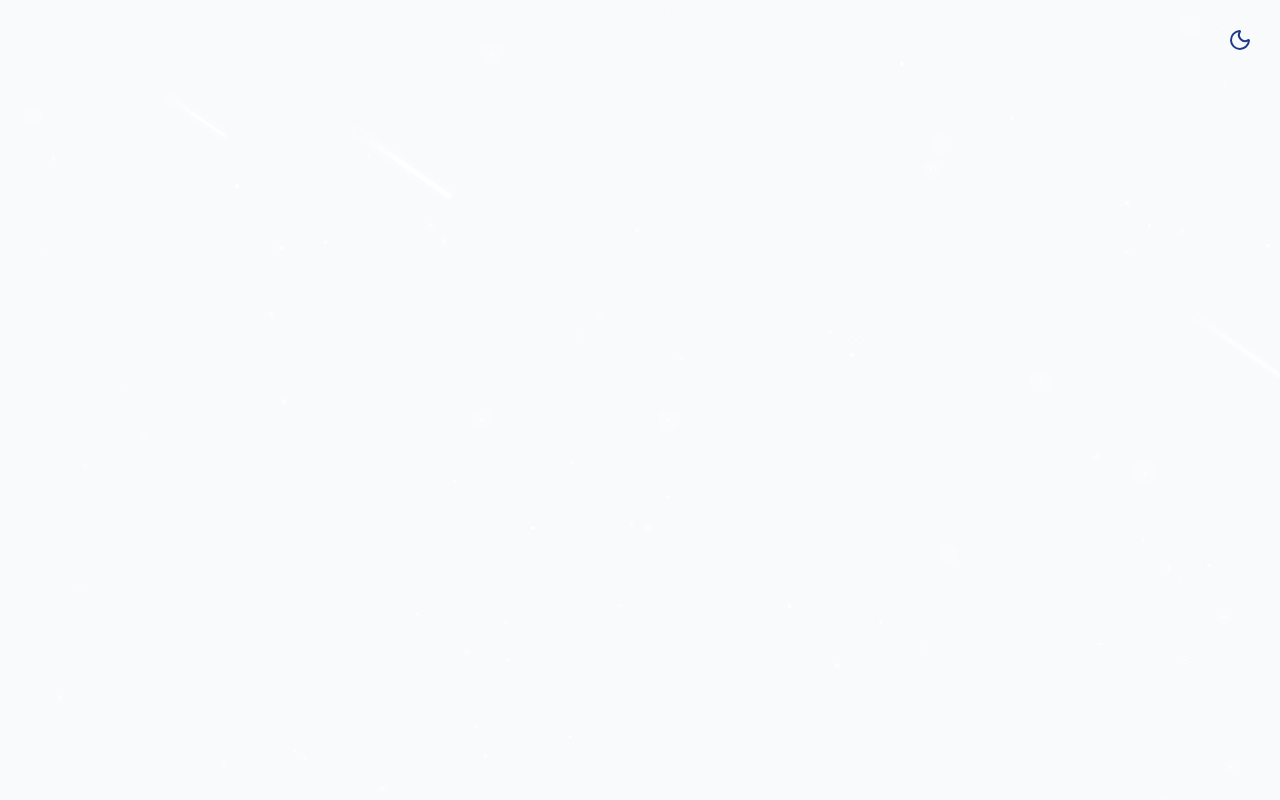
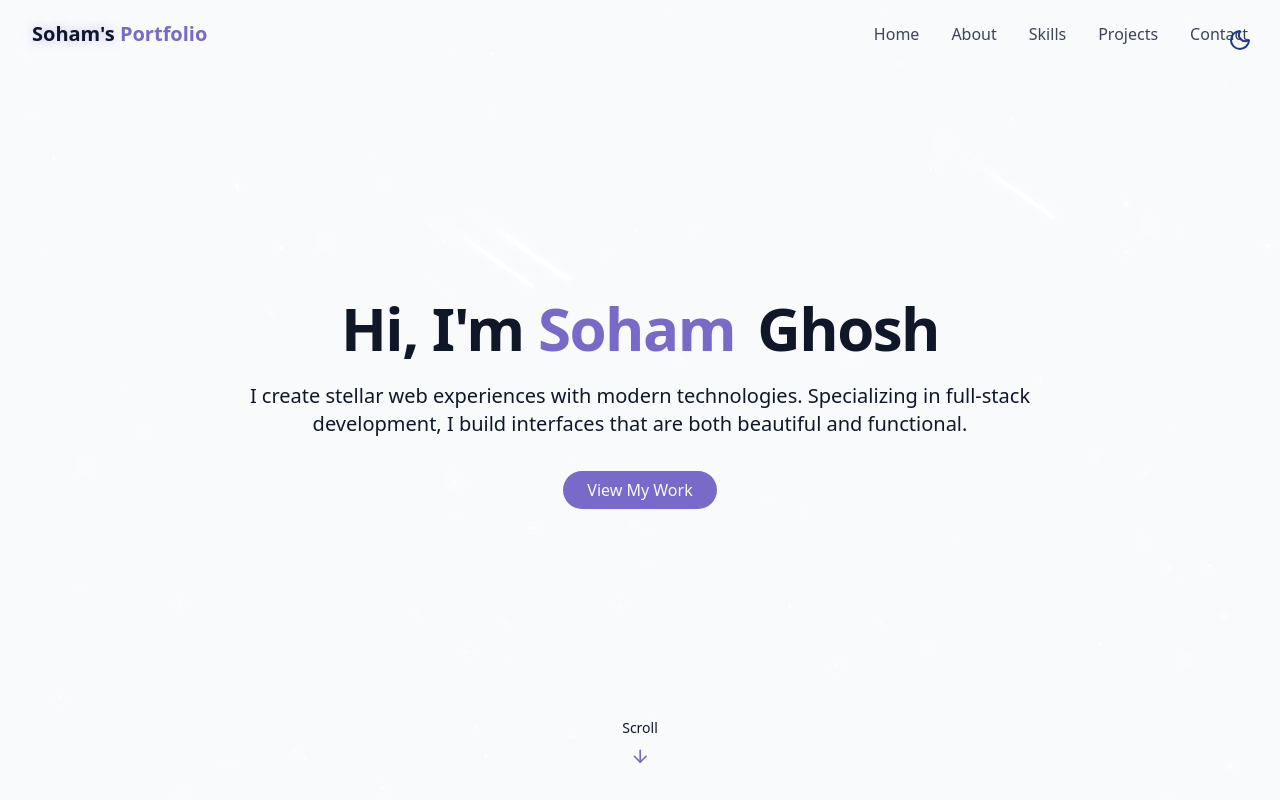
Before and after one commit to GhoshSoham27/Personal-Portfolio, a React (Vite) app: page / in a window 1280 px wide. Built offline with nearby package versions, Linux system fonts and the light colour scheme.

Commit message:
added the hero section

```diff
--- /dev/null
+++ b/src/components/HeroSection.jsx
@@ -0,0 +1,32 @@
+import { ArrowDown } from "lucide-react"
+
+export const HeroSection = () => {
+
+    return (
+        <section id="hero" className="relative min-h-screen flex flex-col items-center justify-center px-4">
+            <div className="container max-w-4xl mx-auto text-center z-10">
+                <div className="space-y-6">
+                    <h1 className="text-4xl md:text-6xl font-bold tracking-tight">
+                        <span className="opacity-0 animate-fade-in"> Hi, I'm</span>
+                        <span className="text-primary opacity-0 animate-fade-in-delay-1"> Soham</span>
+                        <span className="text-gradient ml-2 opacity-0 animate-fade-in-delay-2"> Ghosh</span>
+                    </h1>
+                    <p className="text-lg md:text-xl text-muted-foreground max-2-2xl mx-auto opacity-0 animate-fade-in-delay-3">
+                        I create stellar web experiences with modern technologies.
+                        Specializing in full-stack development, I build interfaces that are
+                        both beautiful and functional.
+                    </p>
+                    <div className="pt-4 opacity-0 animate-fade-in-delay-4">
+                        <a href="#projects" className="cosmic-button">
+                            View My Work
+                        </a>
+                    </div>
+                </div>
+            </div>
+            <div className="absolute bottom-8 left-1/2 transform -translate-x-1/2 flex flex-col items-center animate-bounce">
+                <span className="text-sm text-muted-foreground mb-2">Scroll</span>
+                <ArrowDown className="h-5 w-5 text-primary"/>
+            </div>
+        </section>
+    )
+}
--- a/src/components/Navbar.jsx
+++ b/src/components/Navbar.jsx
@@ -0,0 +1,53 @@
+import { useEffect, useState } from "react"
+import { cn } from "../lib/utils"
+import { Menu, X } from "lucide-react";
+
+const navItems = [
+    {name: "Home", href: "#hero"},
+    {name: "About", href: "#about"},
+    {name: "Skills", href: "#skills"},
+    {name: "Projects", href: "#projects"},
+    {name: "Contact", href: "#contact"},
+]
+
+export const Navbar = () => {
+    const [isScrolled, setIsScrolled] = useState(false);
+    const [isMenuOpen, setIsMenuOpen] = useState(false);
+    useEffect(() => {
+        const handleScroll = () => {
+            setIsScrolled(window.screenY > 10);
+        }
+        window.addEventListener("scroll", handleScroll);
+        return () => window.removeEventListener("scroll", handleScroll);
+    }, [])
+    return <nav className={cn("fixed w-full z-40 transition-all duration-300", isScrolled ? "py-3 bg-background/80 backdrop-blur-md shadow-xs" : "py-5")}>
+        <div className="container flex items-center justify-between">
+            <a href="#hero" className="text-xl font-bold text-primary flex items-center">
+                <span className="relative z-10">
+                    <span className="text-glow text-foreground">Soham's</span> Portfolio
+                </span>
+            </a>
+
+            {/* Desktop Navbar */}
+            <div className="hidden md:flex space-x-8">
+                {navItems.map((item, key) => (
+                    <a key={key} href={item.href} className="text-foreground/80 hover:text-primary transition-colors duration-300">
+                        {item.name}
+                    </a>
+                ))}
+            </div>
+
+            {/* Mobile Navbar */}
+            <button onClick={() => setIsMenuOpen((prev) => !prev)} className="md:hidden p-2 text-foreground z-50" aria-label={isMenuOpen ? "Close Menu" : "Opne Menu"}>{isMenuOpen ? <X size={24}/>:<Menu size={24} />}</button>
+            <div className={cn("fixed inset-0 bg-background/95 backdrop-blur-md z-40 flex flex-col items-center justify-center","transition-all duration-300 md:hidden", isMenuOpen ? "opacity-100 pointer-events-auto" : "opacity-0 pointer-events-none")}>
+                <div className="flex flex-col space-y-8 text-xl">
+                    {navItems.map((item, key) => (
+                        <a key={key} href={item.href} className="text-foreground/80 hover:text-primary transition-colors duration-300" onClick={() => setIsMenuOpen(false)}>
+                            {item.name}
+                        </a>
+                    ))}
+                </div>
+            </div>
+        </div>
+    </nav>
+}
--- a/src/pages/Home.jsx
+++ b/src/pages/Home.jsx
@@ -1,5 +1,7 @@
+import { Navbar } from "../components/Navbar"
 import { StarBackground } from "../components/StarBackground"
 import { ThemeToggle } from "../components/ThemeToggle"
+import { HeroSection } from "../components/HeroSection"
 
 export const Home = () => {
     return <div className="min-h-screen bg-background text-foreground overflow-x-hidden">
@@ -9,9 +11,11 @@
         {/* Background Effects */}
             <StarBackground />
         {/* Navbar */}
-
+            <Navbar />
         {/* Main Content */}
-
+        <main>
+            <HeroSection />
+        </main>
         {/* Footer */}
 
     </div>
```
Also changed, not shown: src/components/AboutMe.jsx (added).
